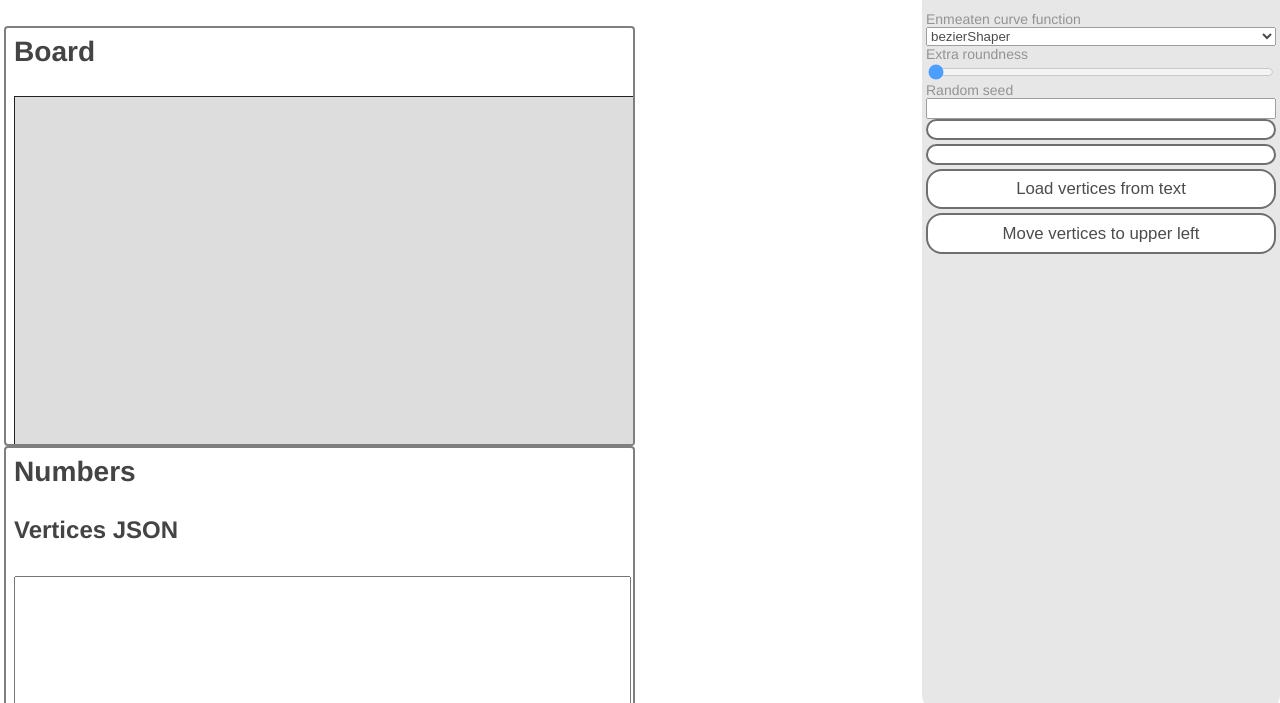
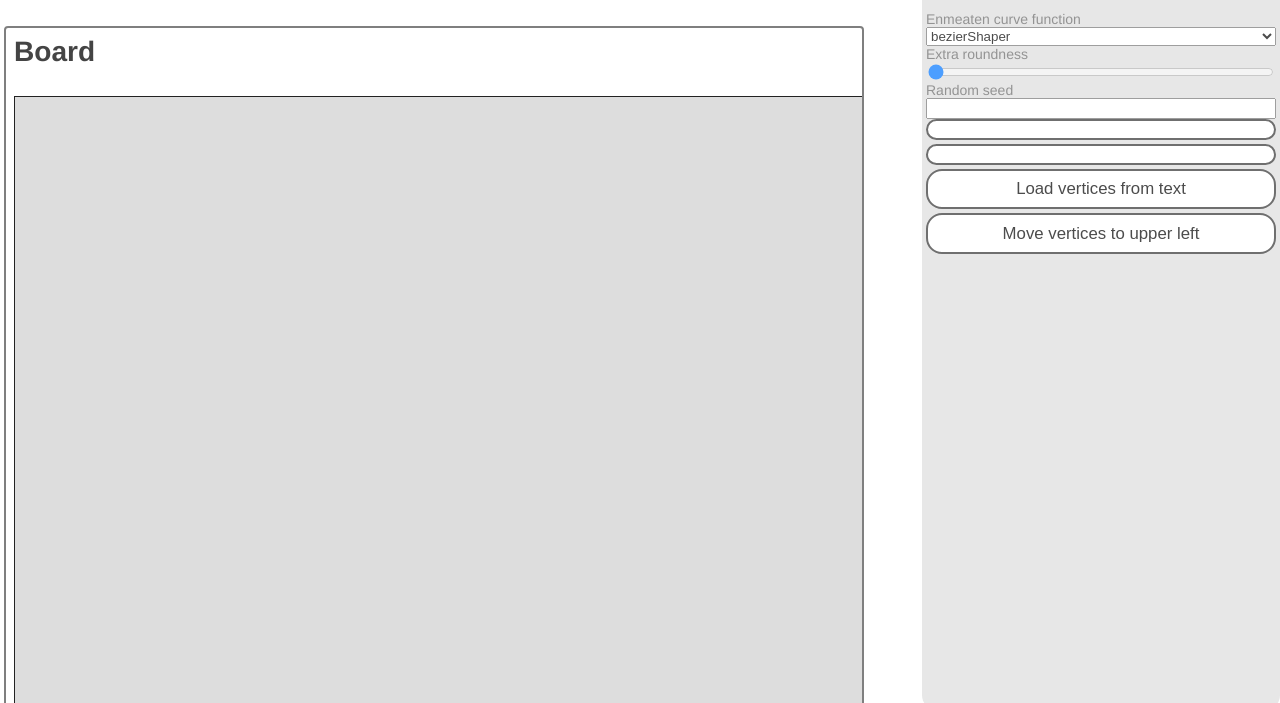
Before and after one commit to jimkang/svg-vertex-editor, a website with bundled scripts: page index.html in a window 1280 px wide. Shown: the part 97-800 px from the top of the page. Built offline with nearby package versions, Linux system fonts and the light colour scheme; what route-state would draw is missing.

Commit message:
More board space.

```diff
--- a/app.css
+++ b/app.css
@@ -90,13 +90,12 @@ main {
 
 section {
   min-width: 400px;
-  width: 48%;
+  width: 66%;
   overflow: scroll;
   border: solid 2px hsla(0, 0%, 0%, 0.5);
   border-radius: 4px;
   flex-grow: 1;
   padding: 8px;
-  height: 400px;
   color: #444;
 }
 
```
